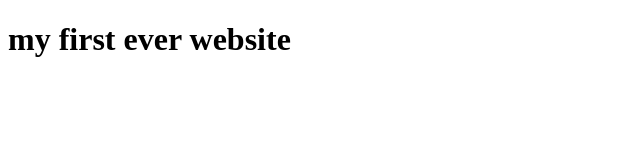
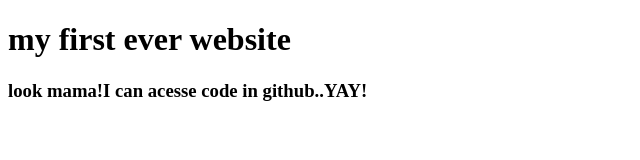
Before and after one commit to Dibyo178/my-first-website, a plain HTML site: page index.html in a window 1280 px wide. Shown: the whole page, without its empty margins (0-640 px from the left). Drawn offline with Linux system fonts and the light colour scheme.

Commit message:
lerand git

```diff
--- a/index.html
+++ b/index.html
@@ -6,6 +6,7 @@
 </head>
 <body>
     <h1>my first ever website</h1>
+    <h3>look mama!I can acesse code in github..YAY!</h3>
 
 </body>
 </html>
```
